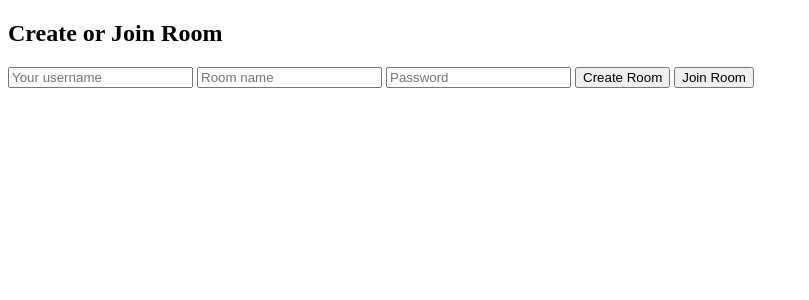
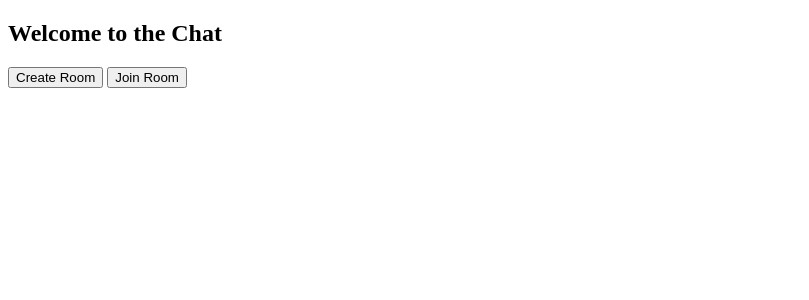
Before and after one commit to gerri7rp/card_game, a Flask app: page / in a window 1280 px wide. Shown: the top 300 px of the page, without its empty margins (0-809 px from the left). Run offline with Flask 3, Linux system fonts and the light colour scheme.

Commit message:
app restructure

```diff
--- a/app.py
+++ b/app.py
@@ -5,7 +5,6 @@ import os
 
 app = Flask(__name__)
 app.secret_key = "supersecretkey"
-
 socketio = SocketIO(app)
 
 ROOMS_FILE = "rooms.json"
@@ -25,13 +24,13 @@ def index():
     rooms = load_rooms()
 
     if request.method == "POST":
+        action = request.form.get("action")
         username = request.form.get("username").strip()
         room = request.form.get("room").strip()
         password = request.form.get("password")
-        action = request.form.get("action")
 
         if not username:
-            return "Username is required"
+            return "Username required"
 
         if action == "create":
             if room in rooms:
@@ -45,12 +44,12 @@ def index():
             if rooms[room] != password:
                 return "Wrong password"
 
-        # Guardar usuario y sala en sesión
+        session["username"] = username
         session["room"] = room
-        session["username"] = username
         return redirect("/chat")
 
-    return render_template("index.html")
+    # Para GET, mostrar la lista de salas en el joinForm
+    return render_template("index.html", rooms=rooms.keys())
 
 @app.route("/chat")
 def chat():
--- a/templates/index.html
+++ b/templates/index.html
@@ -2,19 +2,58 @@
 <html>
 <head>
     <title>Chat Rooms</title>
+    <style>
+        #createForm, #joinForm {
+            display: none;
+            margin-top: 20px;
+        }
+    </style>
 </head>
 <body>
 
-<h2>Create or Join Room</h2>
+<h2>Welcome to the Chat</h2>
 
-<form method="POST">
-    <input name="username" placeholder="Your username" required>
-    <input name="room" placeholder="Room name" required>
-    <input name="password" type="password" placeholder="Password" required>
+<button onclick="showCreate()">Create Room</button>
+<button onclick="showJoin()">Join Room</button>
 
-    <button name="action" value="create">Create Room</button>
-    <button name="action" value="join">Join Room</button>
-</form>
+<!-- Crear sala -->
+<div id="createForm">
+    <h3>Create Room</h3>
+    <form method="POST">
+        <input type="hidden" name="action" value="create">
+        <input name="username" placeholder="Your username" required><br>
+        <input name="room" placeholder="Room name" required><br>
+        <input name="password" type="password" placeholder="Password" required><br>
+        <button type="submit">Create Room</button>
+    </form>
+</div>
+
+<!-- Unirse a sala -->
+<div id="joinForm">
+    <h3>Join Room</h3>
+    <form method="POST">
+        <input type="hidden" name="action" value="join">
+        <input name="username" placeholder="Your username" required><br>
+        <select name="room" required>
+            {% for room in rooms %}
+                <option value="{{ room }}">{{ room }}</option>
+            {% endfor %}
+        </select><br>
+        <input name="password" type="password" placeholder="Password" required><br>
+        <button type="submit">Join Room</button>
+    </form>
+</div>
+
+<script>
+function showCreate() {
+    document.getElementById('createForm').style.display = 'block';
+    document.getElementById('joinForm').style.display = 'none';
+}
+function showJoin() {
+    document.getElementById('createForm').style.display = 'none';
+    document.getElementById('joinForm').style.display = 'block';
+}
+</script>
 
 </body>
 </html>
```
